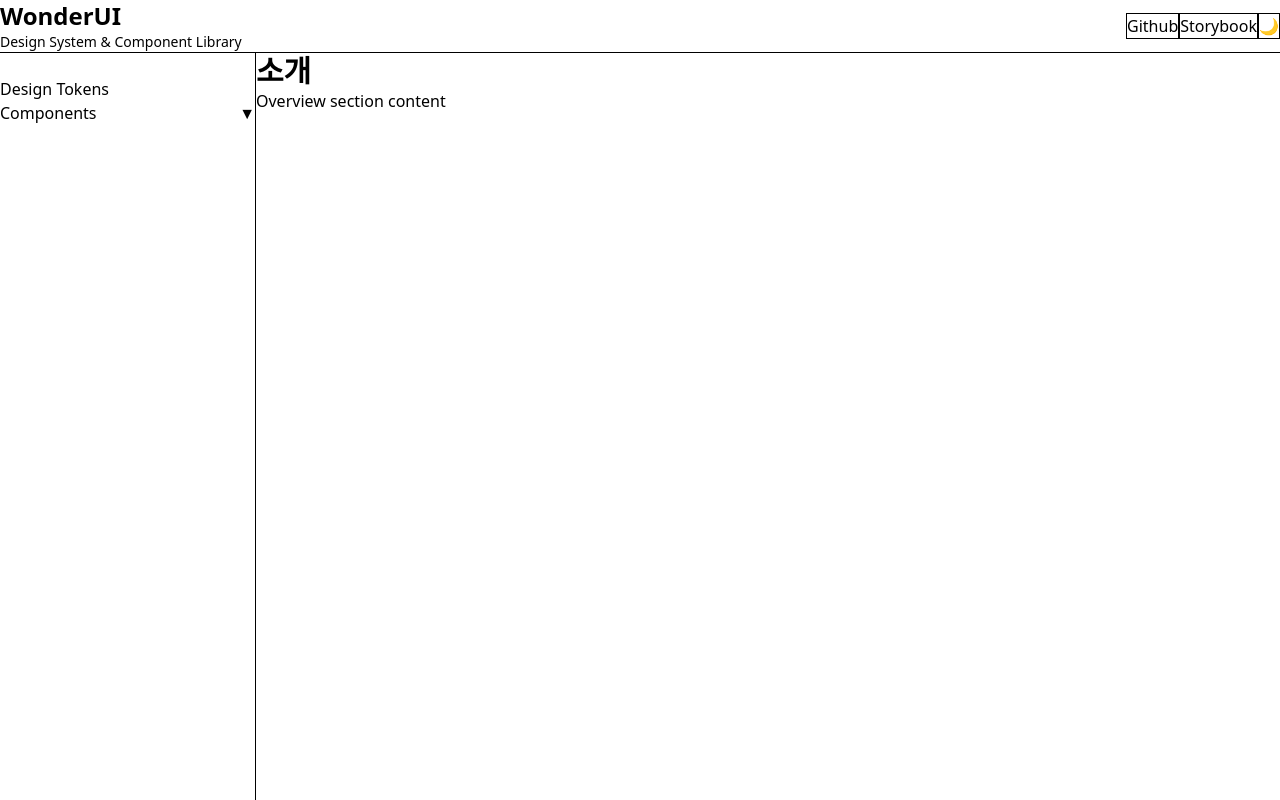
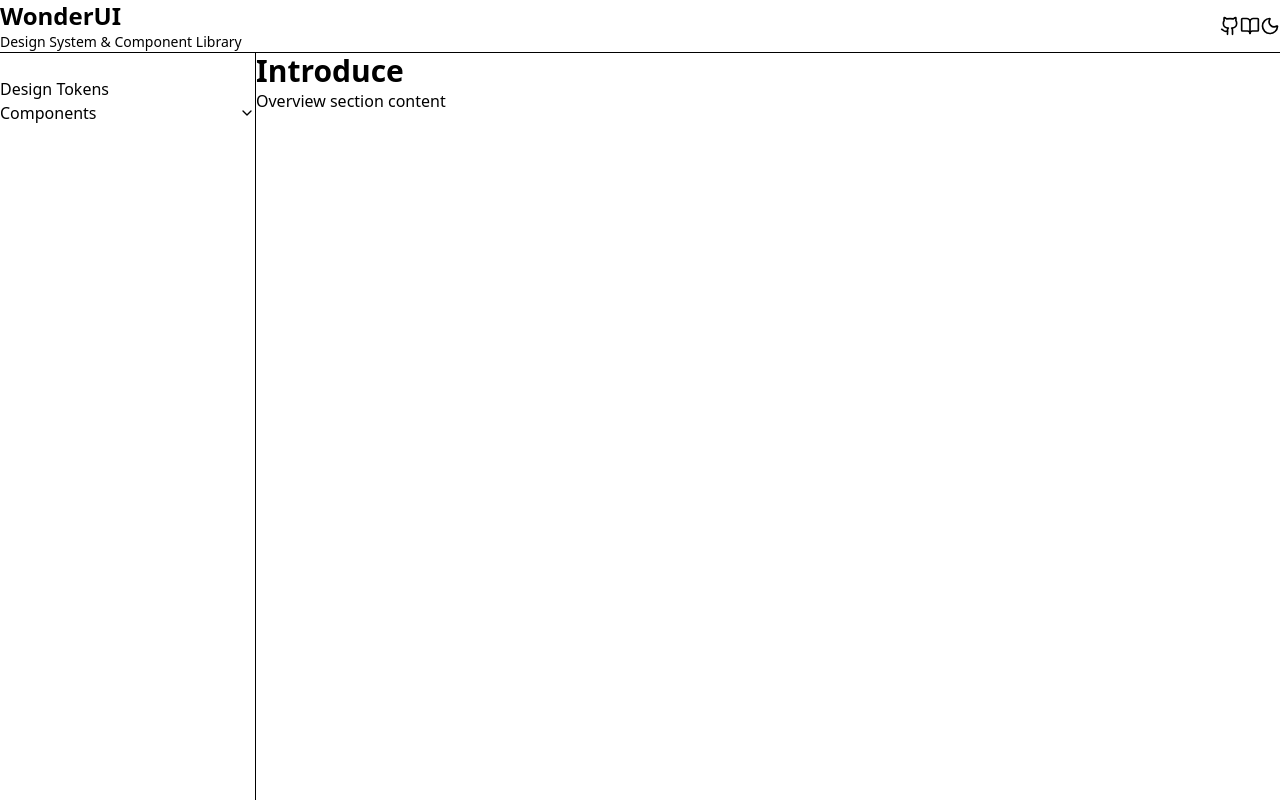
Before and after one commit to SanginJeong/wui, a Next.js app in the folder packages/apps/: page / in a window 1280 px wide. Built offline with nearby package versions, Linux system fonts and the light colour scheme.

Commit message:
fix: UI 레이아웃 변경

```diff
--- a/packages/apps/src/components/MainContent.tsx
+++ b/packages/apps/src/components/MainContent.tsx
@@ -7,82 +7,96 @@ export default function MainContent({ activeTab }: MainContentProps) {
     switch (activeTab) {
       case "overview":
         return (
-          <div>
-            <h2 className="text-3xl font-bold text-neutral-900 mb-4">소개</h2>
+          <section>
+            <h2 className="text-3xl font-bold text-neutral-900 dark:text-white mb-4">
+              Introduce
+            </h2>
             {/* Overview content will go here */}
-            <div className="bg-neutral-100 p-6 rounded-lg min-h-96">
-              <p className="text-neutral-600">Overview section content</p>
+            <div className="bg-neutral-100 dark:bg-neutral-700 p-6 rounded-lg min-h-96">
+              <p className="text-neutral-600 dark:text-neutral-400">
+                Overview section content
+              </p>
             </div>
-          </div>
+          </section>
         );
 
       case "tokens":
         return (
-          <div>
-            <h2 className="text-3xl font-bold text-neutral-900 mb-4">
+          <section>
+            <h2 className="text-3xl font-bold text-neutral-900 dark:text-white mb-4">
               Design Tokens
             </h2>
             {/* Design Tokens content will go here */}
-            <div className="bg-neutral-100 p-6 rounded-lg min-h-96">
-              <p className="text-neutral-600">Design Tokens section content</p>
+            <div className="bg-neutral-100 dark:bg-neutral-700 p-6 rounded-lg min-h-96">
+              <p className="text-neutral-600 dark:text-neutral-400">
+                Design Tokens section content
+              </p>
             </div>
-          </div>
+          </section>
         );
 
       case "component-button":
         return (
-          <div>
-            <h2 className="text-3xl font-bold text-neutral-900 mb-4">
+          <section>
+            <h2 className="text-3xl font-bold text-neutral-900 dark:text-white mb-4">
               Button Component
             </h2>
             {/* Button component documentation will go here */}
-            <div className="bg-neutral-100 p-6 rounded-lg min-h-96">
-              <p className="text-neutral-600">Button component documentation</p>
+            <div className="bg-neutral-100 dark:bg-neutral-700 p-6 rounded-lg min-h-96">
+              <p className="text-neutral-600 dark:text-neutral-400">
+                Button component documentation
+              </p>
             </div>
-          </div>
+          </section>
         );
 
       case "component-input":
         return (
-          <div>
-            <h2 className="text-3xl font-bold text-neutral-900 mb-4">
+          <section>
+            <h2 className="text-3xl font-bold text-neutral-900 dark:text-white mb-4">
               Input Component
             </h2>
             {/* Input component documentation will go here */}
-            <div className="bg-neutral-100 p-6 rounded-lg min-h-96">
-              <p className="text-neutral-600">Input component documentation</p>
+            <div className="bg-neutral-100 dark:bg-neutral-700 p-6 rounded-lg min-h-96">
+              <p className="text-neutral-600 dark:text-neutral-400">
+                Input component documentation
+              </p>
             </div>
-          </div>
+          </section>
         );
 
       case "component-card":
         return (
-          <div>
-            <h2 className="text-3xl font-bold text-neutral-900 mb-4">
+          <section>
+            <h2 className="text-3xl font-bold text-neutral-900 dark:text-white mb-4">
               Card Component
             </h2>
             {/* Card component documentation will go here */}
-            <div className="bg-neutral-100 p-6 rounded-lg min-h-96">
-              <p className="text-neutral-600">Card component documentation</p>
+            <div className="bg-neutral-100 dark:bg-neutral-700 p-6 rounded-lg min-h-96">
+              <p className="text-neutral-600 dark:text-neutral-400">
+                Card component documentation
+              </p>
             </div>
-          </div>
+          </section>
         );
 
       default:
         return (
-          <div>
-            <h2 className="text-3xl font-bold text-neutral-900 mb-4">
+          <section>
+            <h2 className="text-3xl font-bold text-neutral-900 dark:text-white mb-4">
               Welcome
             </h2>
-            <div className="bg-neutral-100 p-6 rounded-lg min-h-96">
-              <p className="text-neutral-600">
+            <div className="bg-neutral-100 dark:bg-neutral-700 p-6 rounded-lg min-h-96">
+              <p className="text-neutral-600 dark:text-neutral-400">
                 Select a section from the sidebar
               </p>
             </div>
-          </div>
+          </section>
         );
     }
   };
 
-  return <main className="flex-1 p-6">{renderContent()}</main>;
+  return (
+    <main className="flex-1 p-4 md:p-6 overflow-y-auto">{renderContent()}</main>
+  );
 }
--- a/packages/apps/src/components/Nav.tsx
+++ b/packages/apps/src/components/Nav.tsx
@@ -1,37 +1,84 @@
+import { Github, BookOpen, Moon, Sun, Menu } from "lucide-react";
+
 interface NavProps {
   onDarkModeToggle: () => void;
+  onMenuToggle: () => void;
+  isDarkMode?: boolean;
 }
 
-export default function Nav({ onDarkModeToggle }: NavProps) {
+export default function Nav({
+  onDarkModeToggle,
+  onMenuToggle,
+  isDarkMode = false,
+}: NavProps) {
   return (
-    <nav className="border-b border-neutral-200 px-6 py-4">
-      <div className="flex items-center justify-between">
-        {/* Left: Title and Description */}
-        <div className="flex flex-col gap-1">
-          <h1 className="text-2xl font-bold text-neutral-900">WonderUI</h1>
-          <p className="text-sm text-neutral-600">
-            Design System & Component Library
-          </p>
+    <nav className="border-b border-neutral-200 dark:border-neutral-700 px-4 md:px-6 py-4 bg-white dark:bg-neutral-800">
+      <div className="flex items-center justify-between gap-4">
+        {/* Left: Title and Description + Menu Button */}
+        <div className="flex items-center gap-3 min-w-0">
+          {/* Mobile Menu Button */}
+          <button
+            onClick={onMenuToggle}
+            className="md:hidden p-2 hover:bg-neutral-100 dark:hover:bg-neutral-700 rounded-md transition"
+            aria-label="메뉴 열기"
+          >
+            <Menu
+              size={20}
+              className="text-neutral-700 dark:text-neutral-300"
+            />
+          </button>
+
+          <div className="flex flex-col gap-1 min-w-0">
+            <h1 className="text-xl md:text-2xl font-bold text-neutral-900 dark:text-white truncate">
+              WonderUI
+            </h1>
+            <p className="text-xs md:text-sm text-neutral-600 dark:text-neutral-400 truncate">
+              Design System & Component Library
+            </p>
+          </div>
         </div>
 
         {/* Right: Buttons */}
-        <div className="flex items-center gap-3">
+        <div className="flex items-center gap-2 flex-shrink-0">
           {/* Github Button */}
-          <button className="px-4 py-2 rounded-md border border-neutral-300 text-neutral-700 hover:bg-neutral-50 transition">
-            Github
+          <button
+            className="hidden md:flex p-2 hover:bg-neutral-100 dark:hover:bg-neutral-700 rounded-md transition"
+            aria-label="GitHub 방문"
+          >
+            <Github
+              size={20}
+              className="text-neutral-700 dark:text-neutral-300"
+            />
           </button>
 
           {/* Storybook Button */}
-          <button className="px-4 py-2 rounded-md border border-neutral-300 text-neutral-700 hover:bg-neutral-50 transition">
-            Storybook
+          <button
+            className="hidden md:flex p-2 hover:bg-neutral-100 dark:hover:bg-neutral-700 rounded-md transition"
+            aria-label="Storybook 방문"
+          >
+            <BookOpen
+              size={20}
+              className="text-neutral-700 dark:text-neutral-300"
+            />
           </button>
 
           {/* Dark Mode Button */}
           <button
             onClick={onDarkModeToggle}
-            className="px-4 py-2 rounded-md border border-neutral-300 text-neutral-700 hover:bg-neutral-50 transition"
+            className="p-2 hover:bg-neutral-100 dark:hover:bg-neutral-700 rounded-md transition"
+            aria-label="다크모드 전환"
           >
-            🌙
+            {isDarkMode ? (
+              <Sun
+                size={20}
+                className="text-neutral-700 dark:text-neutral-300"
+              />
+            ) : (
+              <Moon
+                size={20}
+                className="text-neutral-700 dark:text-neutral-300"
+              />
+            )}
           </button>
         </div>
       </div>
--- a/packages/apps/src/components/SideBar.tsx
+++ b/packages/apps/src/components/SideBar.tsx
@@ -1,30 +1,69 @@
 import { useState } from "react";
+import { ChevronDown, X } from "lucide-react";
 
 interface SideBarProps {
   activeTab: string;
   onTabChange: (tab: string) => void;
+  isSidebarOpen?: boolean;
+  onCloseSidebar?: () => void;
 }
 
-export default function SideBar({ activeTab, onTabChange }: SideBarProps) {
+export default function SideBar({
+  activeTab,
+  onTabChange,
+  isSidebarOpen = false,
+  onCloseSidebar = () => {},
+}: SideBarProps) {
   const [isComponentsOpen, setIsComponentsOpen] = useState(false);
 
+  const handleTabChange = (tab: string) => {
+    onTabChange(tab);
+    // Close sidebar on mobile after selection
+    if (window.innerWidth < 768) {
+      onCloseSidebar();
+    }
+  };
+
   const tabs = [
-    { id: "overview", label: "소개" },
+    { id: "overview", label: "Introduce" },
     { id: "tokens", label: "Design Tokens" },
   ];
 
   return (
-    <aside className="w-64 border-r border-neutral-200 p-6 bg-neutral-50">
-      <div className="space-y-2">
+    <>
+      {/* Mobile Overlay */}
+      {isSidebarOpen && (
+        <div
+          className="fixed inset-0 bg-black bg-opacity-50 md:hidden z-30 top-16"
+          onClick={onCloseSidebar}
+        />
+      )}
+
+      {/* Sidebar */}
+      <aside
+        className={`w-64 border-r border-neutral-200 dark:border-neutral-700 p-6 bg-neutral-50 dark:bg-neutral-800 overflow-y-auto fixed md:static top-16 left-0 h-[calc(100vh-64px)] md:h-auto z-40 transition-transform duration-300 transform ${
+          isSidebarOpen ? "translate-x-0" : "-translate-x-full md:translate-x-0"
+        }`}
+      >
+        {/* Close Button for Mobile */}
+        <button
+          onClick={onCloseSidebar}
+          className="md:hidden absolute top-4 right-4 p-2 hover:bg-neutral-200 dark:hover:bg-neutral-700 rounded-md transition"
+          aria-label="사이드바 닫기"
+        >
+          <X size={20} className="text-neutral-700 dark:text-neutral-300" />
+        </button>
+
+        <div className="space-y-2 pt-8 md:pt-0">
           {/* Overview and Design Tokens */}
           {tabs.map((tab) => (
             <button
               key={tab.id}
-            onClick={() => onTabChange(tab.id)}
+              onClick={() => handleTabChange(tab.id)}
               className={`w-full text-left px-4 py-2 rounded-md transition ${
                 activeTab === tab.id
                   ? "bg-primary-500 text-white font-semibold"
-                : "text-neutral-700 hover:bg-neutral-200"
+                  : "text-neutral-700 dark:text-neutral-300 hover:bg-neutral-200 dark:hover:bg-neutral-700"
               }`}
             >
               {tab.label}
@@ -38,47 +77,46 @@ export default function SideBar({ activeTab, onTabChange }: SideBarProps) {
               className={`w-full text-left px-4 py-2 rounded-md transition flex items-center justify-between ${
                 activeTab.startsWith("component-")
                   ? "bg-primary-500 text-white font-semibold"
-                : "text-neutral-700 hover:bg-neutral-200"
+                  : "text-neutral-700 dark:text-neutral-300 hover:bg-neutral-200 dark:hover:bg-neutral-700"
               }`}
             >
               Components
-            <span
+              <ChevronDown
+                size={16}
                 className={`transition-transform ${isComponentsOpen ? "rotate-180" : ""}`}
-            >
-              ▼
-            </span>
+              />
             </button>
 
             {/* Components Submenu */}
             {isComponentsOpen && (
-            <div className="ml-4 mt-2 space-y-1 border-l border-neutral-300 pl-2">
+              <div className="ml-4 mt-2 space-y-1 border-l border-neutral-300 dark:border-neutral-600 pl-2">
                 {/* Placeholder for component items */}
                 <button
-                onClick={() => onTabChange("component-button")}
+                  onClick={() => handleTabChange("component-button")}
                   className={`w-full text-left px-4 py-2 rounded-md transition text-sm ${
                     activeTab === "component-button"
                       ? "bg-primary-100 text-primary-700 font-semibold"
-                    : "text-neutral-600 hover:bg-neutral-200"
+                      : "text-neutral-600 dark:text-neutral-400 hover:bg-neutral-200 dark:hover:bg-neutral-700"
                   }`}
                 >
                   Button
                 </button>
                 <button
-                onClick={() => onTabChange("component-input")}
+                  onClick={() => handleTabChange("component-input")}
                   className={`w-full text-left px-4 py-2 rounded-md transition text-sm ${
                     activeTab === "component-input"
                       ? "bg-primary-100 text-primary-700 font-semibold"
-                    : "text-neutral-600 hover:bg-neutral-200"
+                      : "text-neutral-600 dark:text-neutral-400 hover:bg-neutral-200 dark:hover:bg-neutral-700"
                   }`}
                 >
                   Input
                 </button>
                 <button
-                onClick={() => onTabChange("component-card")}
+                  onClick={() => handleTabChange("component-card")}
                   className={`w-full text-left px-4 py-2 rounded-md transition text-sm ${
                     activeTab === "component-card"
                       ? "bg-primary-100 text-primary-700 font-semibold"
-                    : "text-neutral-600 hover:bg-neutral-200"
+                      : "text-neutral-600 dark:text-neutral-400 hover:bg-neutral-200 dark:hover:bg-neutral-700"
                   }`}
                 >
                   Card
@@ -88,5 +126,6 @@ export default function SideBar({ activeTab, onTabChange }: SideBarProps) {
           </div>
         </div>
       </aside>
+    </>
   );
 }
--- a/packages/apps/src/pages/index.tsx
+++ b/packages/apps/src/pages/index.tsx
@@ -6,22 +6,35 @@ import MainContent from "@/components/MainContent";
 export default function Home() {
   const [activeTab, setActiveTab] = useState("overview");
   const [isDarkMode, setIsDarkMode] = useState(false);
+  const [isSidebarOpen, setIsSidebarOpen] = useState(false);
 
   const handleDarkModeToggle = () => {
     setIsDarkMode(!isDarkMode);
+    if (!isDarkMode) {
+      document.documentElement.classList.add("dark");
+    } else {
+      document.documentElement.classList.remove("dark");
+    }
   };
 
   return (
-    <div className={isDarkMode ? "dark" : ""}>
-      <div className="flex flex-col h-screen bg-white">
-        {/* Navigation */}
-        <Nav onDarkModeToggle={handleDarkModeToggle} />
+    <div className="flex flex-col h-screen bg-white dark:bg-neutral-900">
+      {/* Header Navigation */}
+      <Nav
+        onDarkModeToggle={handleDarkModeToggle}
+        onMenuToggle={() => setIsSidebarOpen(!isSidebarOpen)}
+        isDarkMode={isDarkMode}
+      />
 
-        {/* Main Layout: Sidebar + Content */}
-        <div className="flex flex-1 overflow-hidden">
-          <SideBar activeTab={activeTab} onTabChange={setActiveTab} />
-          <MainContent activeTab={activeTab} />
-        </div>
+      {/* Main Layout: Sidebar + Content */}
+      <div className="flex flex-1 overflow-hidden flex-col md:flex-row">
+        <SideBar
+          activeTab={activeTab}
+          onTabChange={setActiveTab}
+          isSidebarOpen={isSidebarOpen}
+          onCloseSidebar={() => setIsSidebarOpen(false)}
+        />
+        <MainContent activeTab={activeTab} />
       </div>
     </div>
   );
--- a/packages/apps/tailwind.config.js
+++ b/packages/apps/tailwind.config.js
@@ -1,5 +1,6 @@
 /** @type {import('tailwindcss').Config} */
 module.exports = {
+  darkMode: "class",
   content: ["./src/**/*.{js,ts,jsx,tsx}"],
   theme: {
     extend: {
```
Lines whose indentation alone changed are shown as unchanged.
